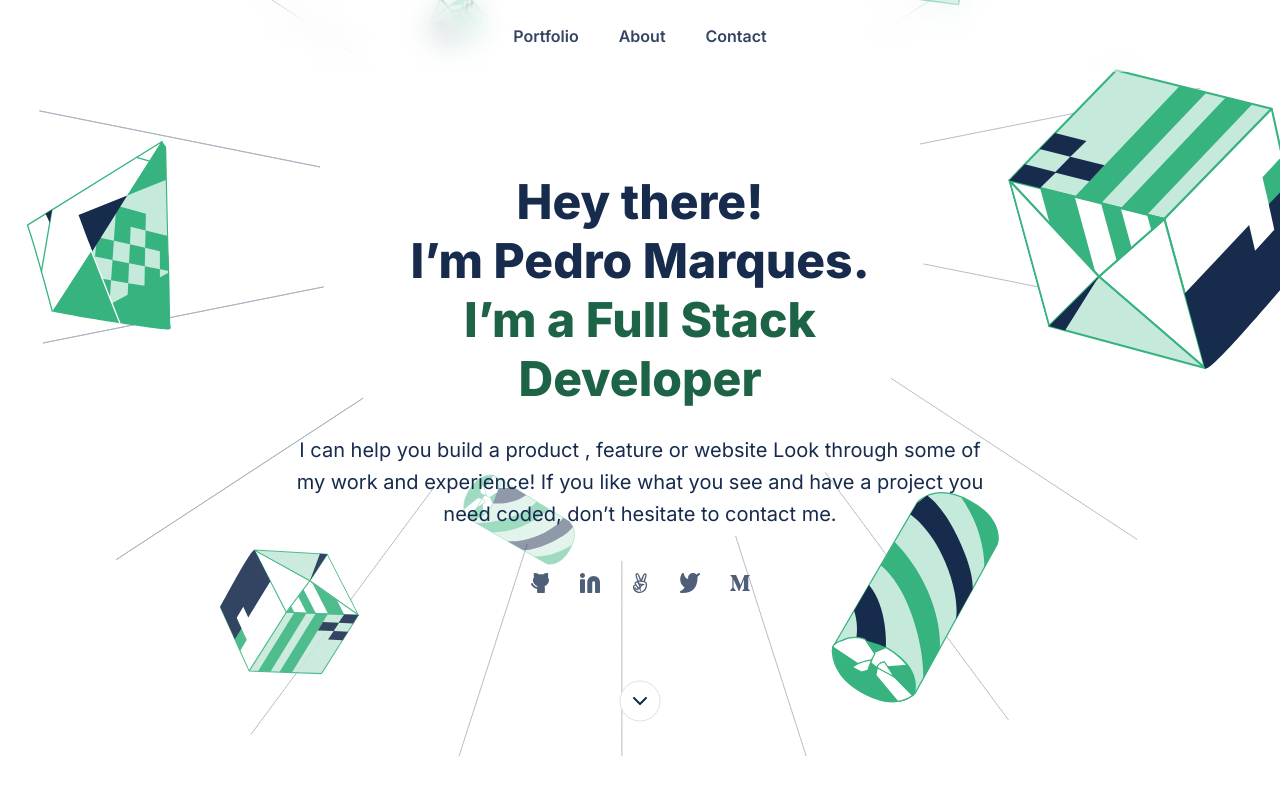
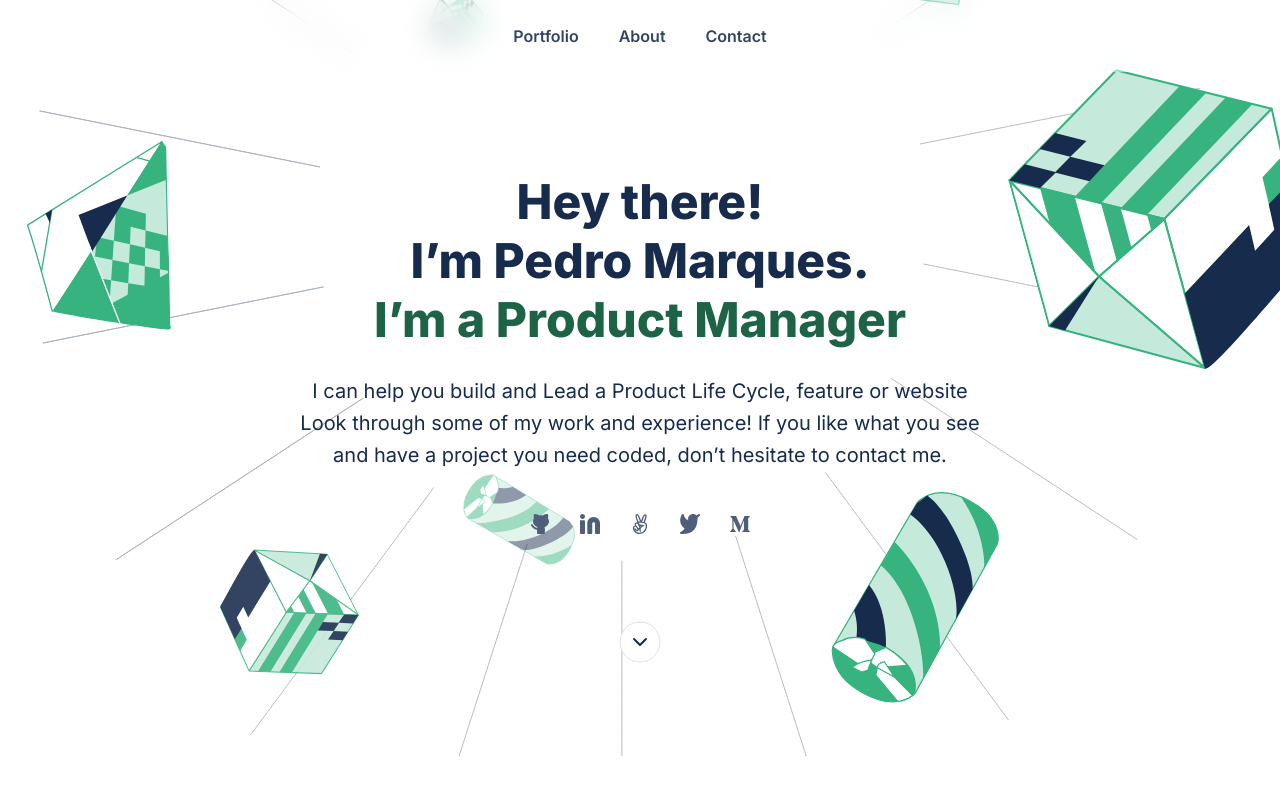
Before and after one commit to ppmarq1/Portfolio-Project, a plain HTML site: page index.html in a window 1280 px wide. Shown: the top 800 px of the page. Drawn offline with Linux system fonts and the light colour scheme.

Commit message:
Index update

```diff
--- a/index.html
+++ b/index.html
@@ -42,10 +42,10 @@
       <section class="hero">
         <div class="hero-inner">
           <h1 class="hero-title">
-            Hey there!<br /> I’m Pedro Marques. <br /><span>I’m a Full Stack Developer</span>
+            Hey there!<br /> I’m Pedro Marques. <br /><span>I’m a Product Manager</span>
           </h1>
           <p class="hero-description">
-            I can help you build a product , feature or website Look through
+            I can help you build and Lead a Product Life Cycle, feature or website Look through
             some of my work and experience! If you like what you see and have a
             project you need coded, don’t hesitate to contact me.
           </p>
```
